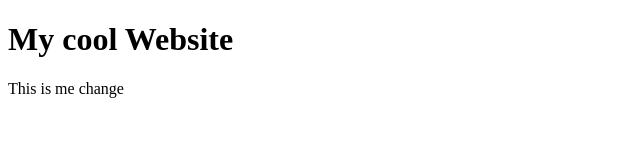
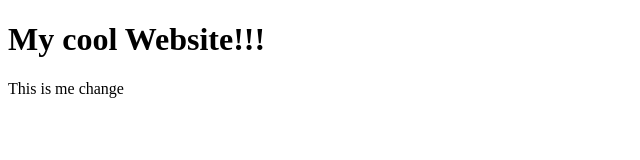
Before and after one commit to Dempd/Frontend_52, a plain HTML site: page index.html in a window 1280 px wide. Shown: the full height of the page, 0-640 px from the left. Drawn offline with Linux system fonts and the light colour scheme.

Commit message:
add some text

```diff
--- a/index.html
+++ b/index.html
@@ -7,7 +7,7 @@
     <title>Git</title>
 </head>
 <body>
-    <h1>My cool Website</h1>
+    <h1>My cool Website!!!</h1>
     <div>This is me change</div>
 </body>
 </html>
```
